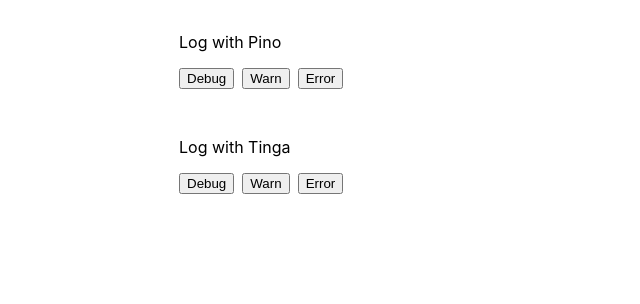
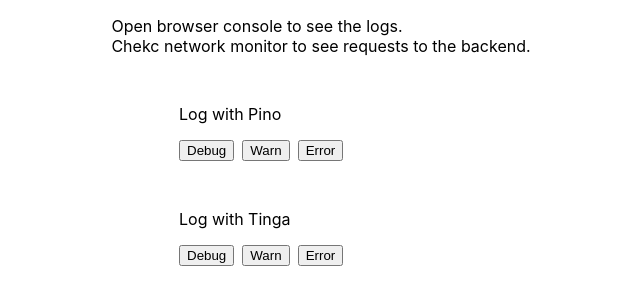
Before and after one commit to ivandotv/nextjs-pino-log-demo, a Next.js app: page / in a window 1280 px wide. Shown: the top 304 px of the page, without its empty margins (319-959 px from the left). Built offline with nearby package versions, Linux system fonts and the light colour scheme; what tinga would draw is missing.

Commit message:
grammar fix

```diff
--- a/src/pages/api/log.ts
+++ b/src/pages/api/log.ts
@@ -20,12 +20,9 @@
   }
   try {
     const { level, data, ctx } = req.body
-    // const level = payload?.level
-    // const data = payload?.data
 
     //@ts-expect-error - index type mismatch
     let fn = (logger[level] || logger.info).bind(logger)
-    // fn = fn.bind(logger)
 
     if (level && data) {
       fn({
--- a/src/pages/index.tsx
+++ b/src/pages/index.tsx
@@ -6,6 +6,11 @@
 const Home: NextPage = () => {
   return (
     <div className={styles.container}>
+      <p>
+        Open browser console to see the logs.
+        <br />
+        Chekc network monitor to see requests to the backend.
+      </p>
       <div className={styles.demoRow}>
         <p>Log with Pino</p>
         <PinoButtons />
```
